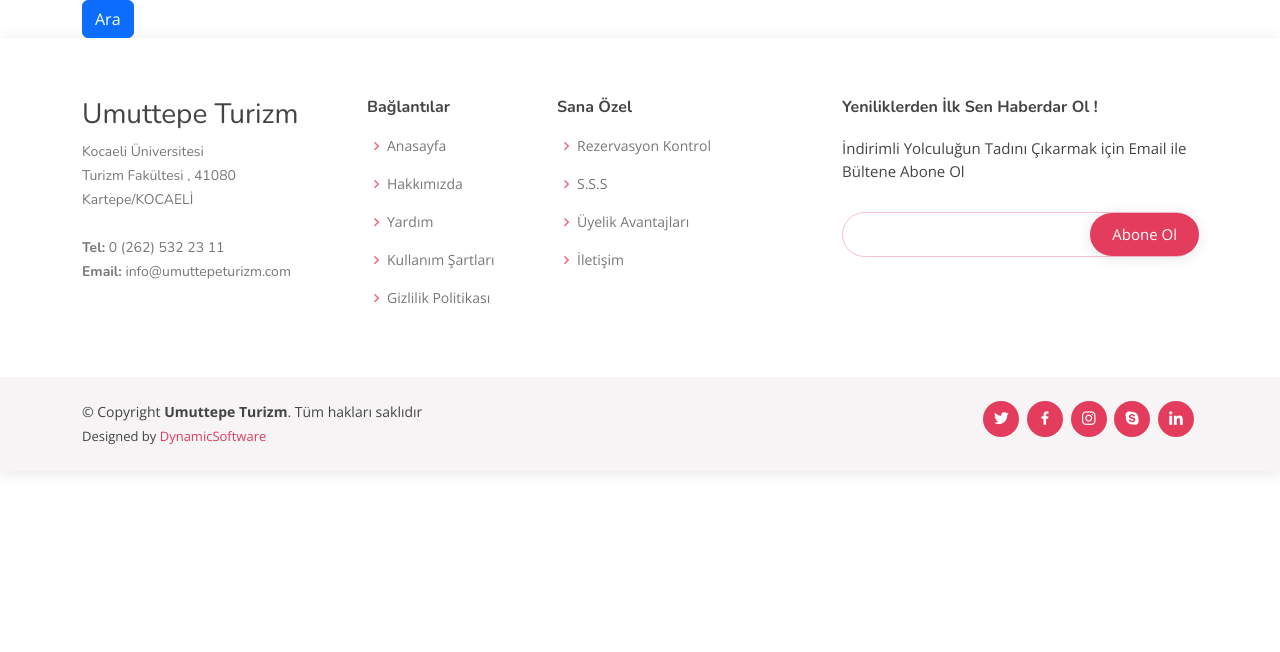
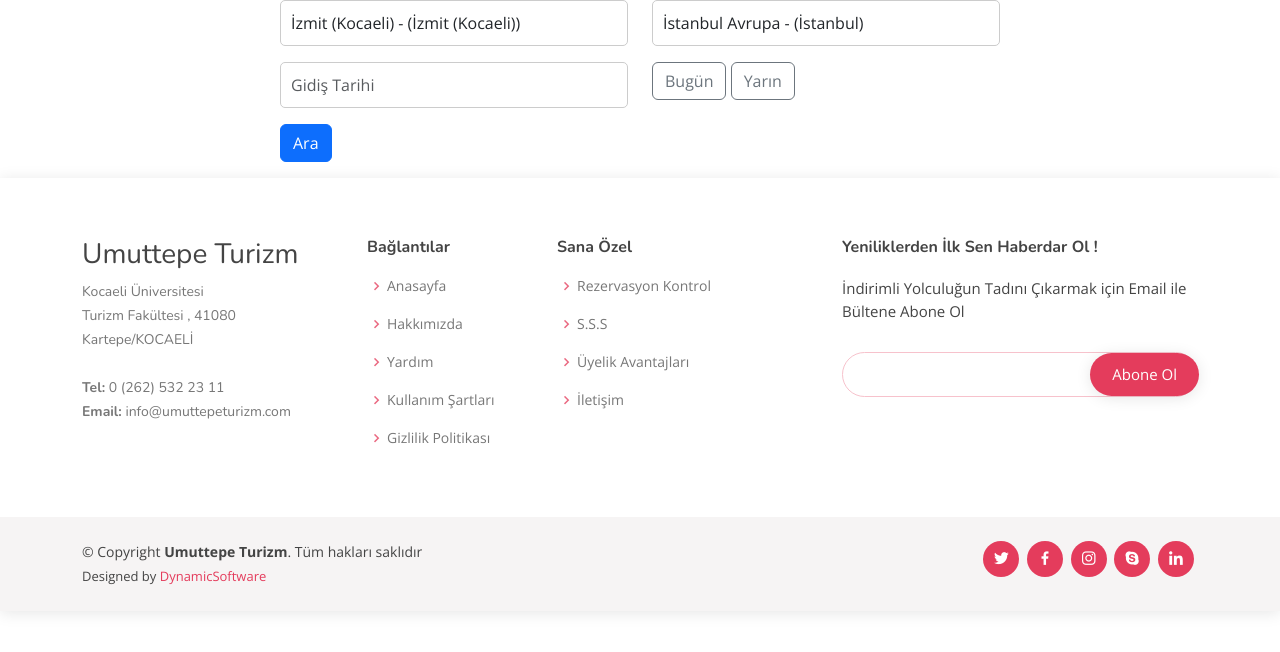
Before and after one commit to Arifcngk/UMUTTEPE-TURIZM, a CodeIgniter 4 app: the page made by app/Views/pages/tickets.php in a window 1280 px wide. Shown: the part 67-719 px from the top of the page. Run offline with PHP 8.4 and a stand-in for CodeIgniter, Linux system fonts and the light colour scheme; the template is opened without the code that fills it, so the values that code supplies are empty; some libraries are stand-ins or nearby versions.

Commit message:
Tickets page has been started

```diff
--- a/app/Views/pages/tickets.php
+++ b/app/Views/pages/tickets.php
@@ -22,22 +22,38 @@
 
     <main id="main">
         <div class="container">
-            <div class="search-form-wrapper">
-                <form action="" class="trn-search-bar">
-                    <div class="inner-container">
-                        <div class="search-form-container">
-                            <div class="search-form">
-                                <div class="panel-left">
-
+            <div class="container">
+                <div class="row justify-content-center">
+                    <div class="col-lg-8">
+                        <form class="search-form trn-search-bar" action="/otobus-bileti/otobus-arama" method="post" id="bus-trip-search-form">
+                            <div class="row">
+                                <div class="col-md-6 mb-3">
+                                    <input type="text" class="form-control" name="bus_trip_origin" value="İzmit (Kocaeli) - (İzmit (Kocaeli))" placeholder="Nereden?" readonly>
+                                    <input type="hidden" name="bus_trip_origin_slug" value="kocaeli-izmit">
                                 </div>
-                                <div class="panel-right">
-
+                                <div class="col-md-6 mb-3">
+                                    <input type="text" class="form-control" name="bus_trip_destination" value="İstanbul Avrupa - (İstanbul)" placeholder="Nereye?" readonly>
+                                    <input type="hidden" name="bus_trip_destination_slug" value="istanbul-avrupa-bolgesi">
                                 </div>
                             </div>
-                            <button class="btn btn-primary">Ara</button>
-                        </div>
+                            <div class="row">
+                                <div class="col-md-6 mb-3">
+                                    <input type="text" class="form-control" name="fromdate" readonly placeholder="Gidiş Tarihi">
+                                    <input type="hidden" name="bus_trip_departure_date" value="2024-03-07">
+                                </div>
+                                <div class="col-md-6 mb-3">
+                                    <button class="btn btn-outline-secondary btn-block" type="button">Bugün</button>
+                                    <button class="btn btn-outline-secondary btn-block" type="button">Yarın</button>
+                                </div>
+                            </div>
+                            <div class="row">
+                                <div class="col-md-12 mb-3">
+                                    <button type="button" class="btn btn-primary btn-block" id="btnBusTripSearch">Ara</button>
+                                </div>
+                            </div>
+                        </form>
                     </div>
-                </form>
+                </div>
             </div>
         </div>
     </main>
```
